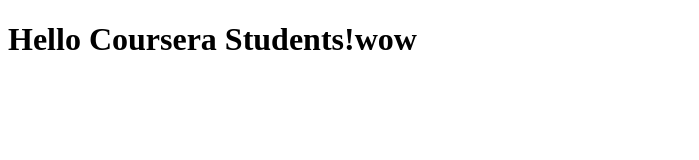
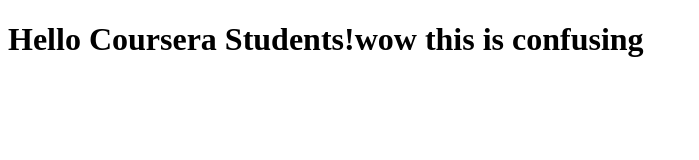
Before and after one commit to Nishchitha-S-P/cousera-test, a plain HTML site: page index.html in a window 1280 px wide. Shown: the whole page, without its empty margins (0-699 px from the left). Drawn offline with Linux system fonts and the light colour scheme.

Commit message:
Uff version

```diff
--- a/index.html
+++ b/index.html
@@ -7,6 +7,6 @@
     <title>Document</title>
 </head>
 <body>
-    <h1> Hello Coursera Students!wow</h1>
+    <h1> Hello Coursera Students!wow this is confusing</h1>
 </body>
 </html>
```
